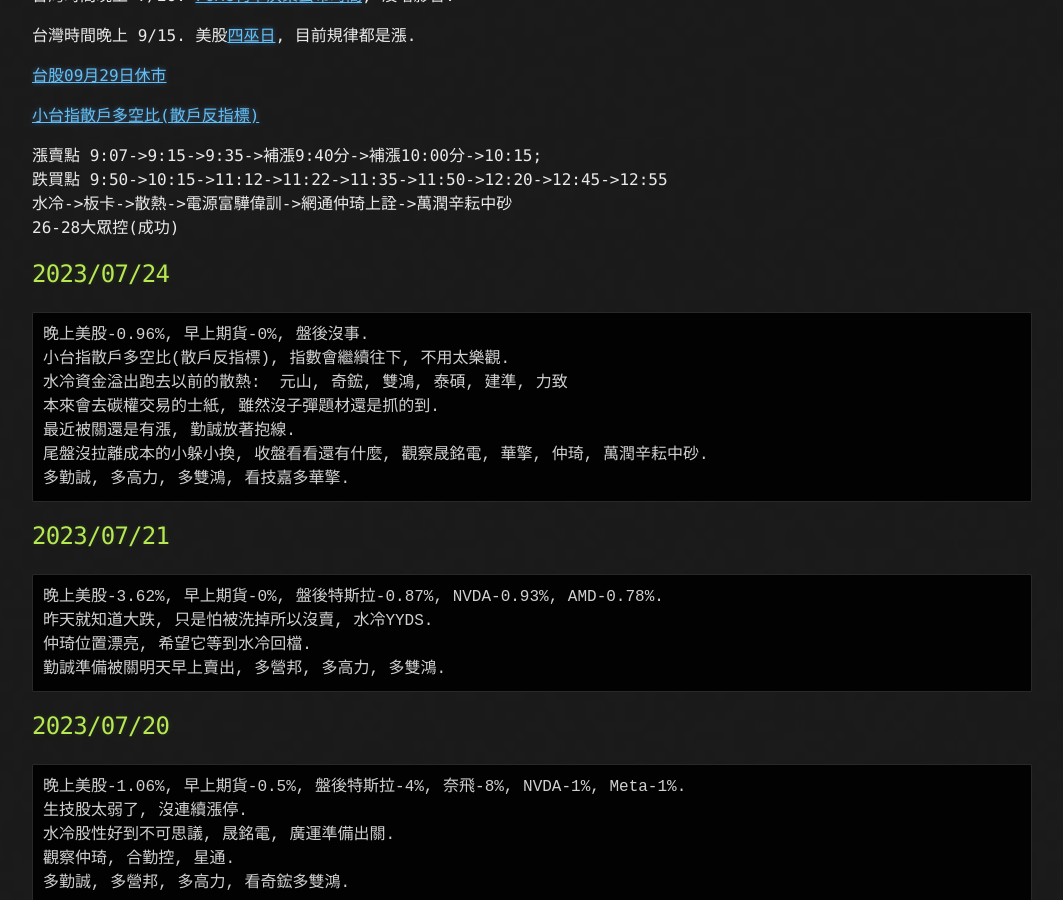
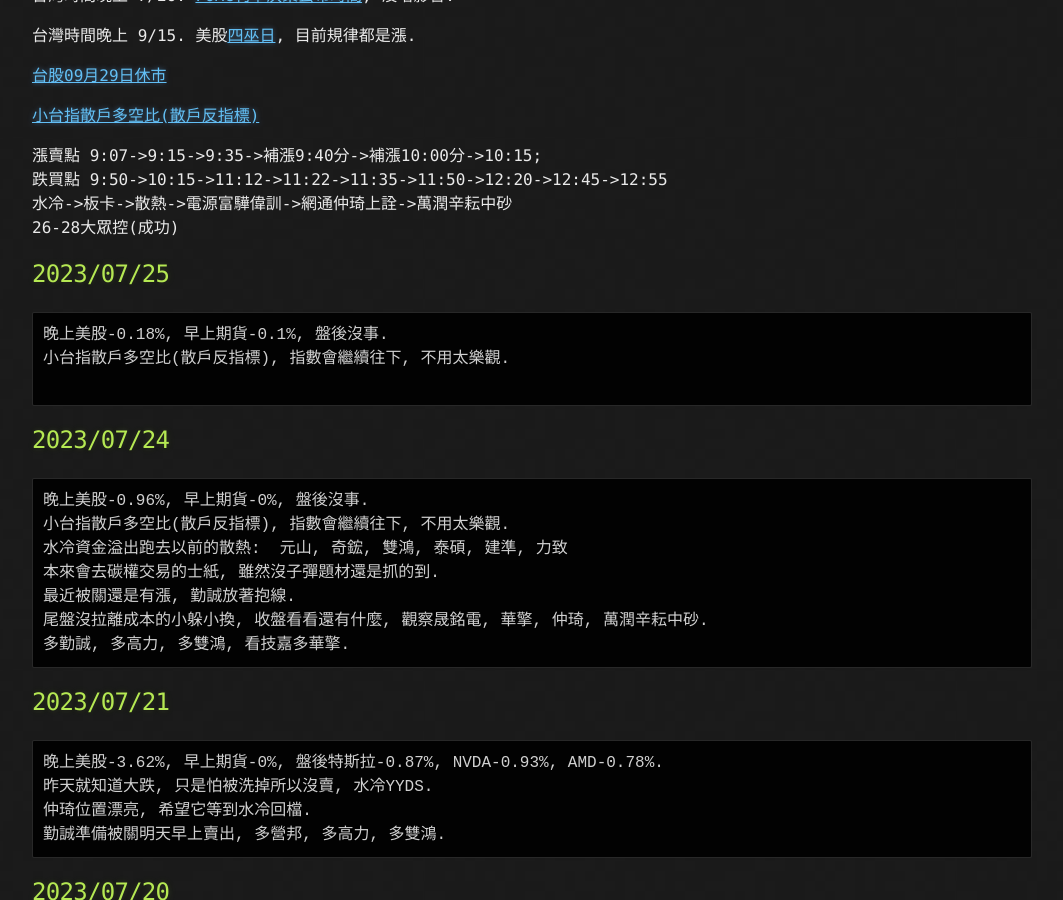
Before and after one commit to lepg5487/Stock_God, a Jekyll site: the page built from index.md, in a window 1280 px wide and 900 px high, scrolled down 394 px. Shown: the whole window, without its empty margins (108-1171 px from the left). Built offline with Jekyll 4.4.1, drawn with Linux system fonts in a browser that asks for light colours; our own code applies the rules of GitHub Pages for plain Markdown files.

Commit message:
Update index.md

````diff
--- a/index.md
+++ b/index.md
@@ -20,6 +20,13 @@ layout: testlayouts
 跌買點 9:50->10:15->11:12->11:22->11:35->11:50->12:20->12:45->12:55
 水冷->板卡->散熱->電源富驊偉訓->網通仲琦上詮->萬潤辛耘中砂
 26-28大眾控(成功)
+
+## 2023/07/25
+```
+晚上美股-0.18%, 早上期貨-0.1%, 盤後沒事.
+小台指散戶多空比(散戶反指標), 指數會繼續往下, 不用太樂觀.
+
+```
 
 ## 2023/07/24
 ```
````
